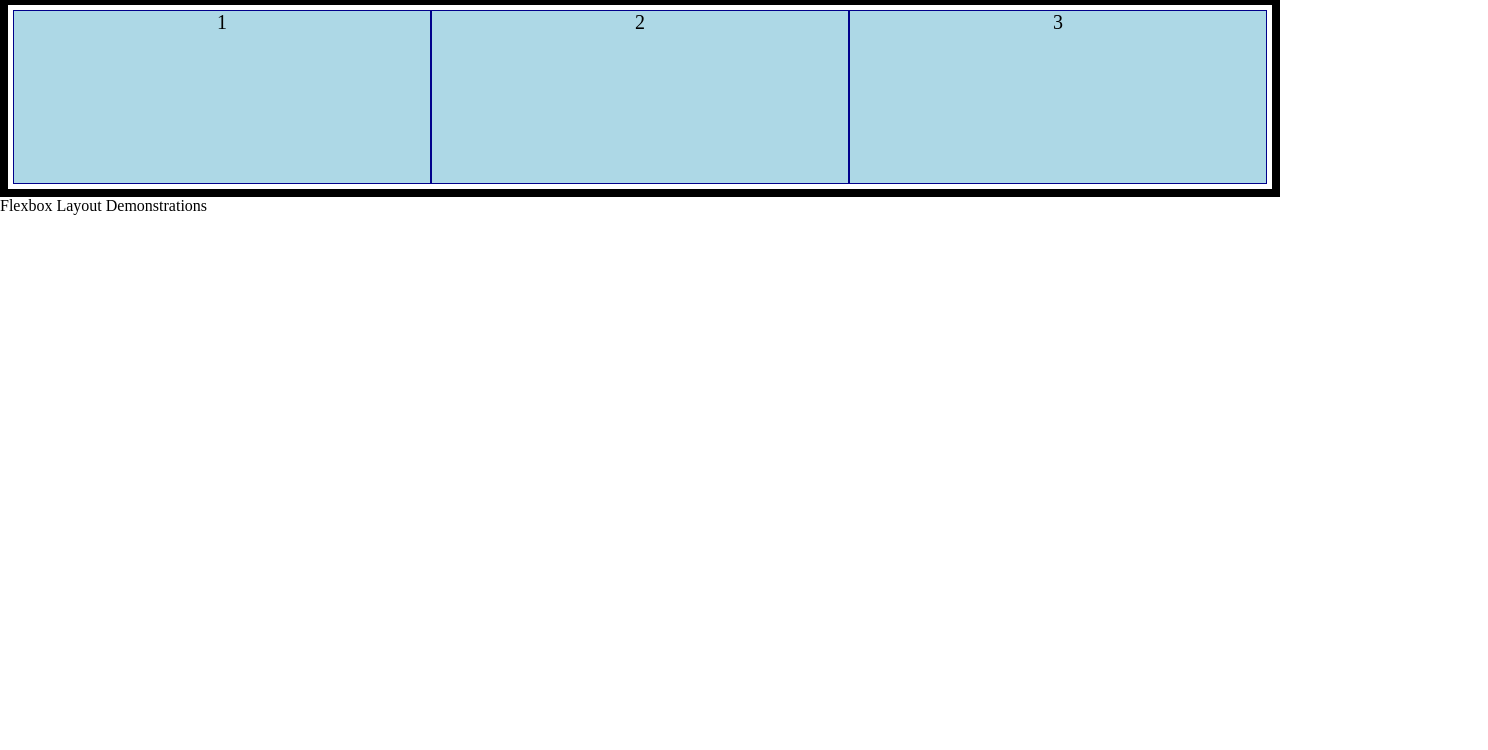
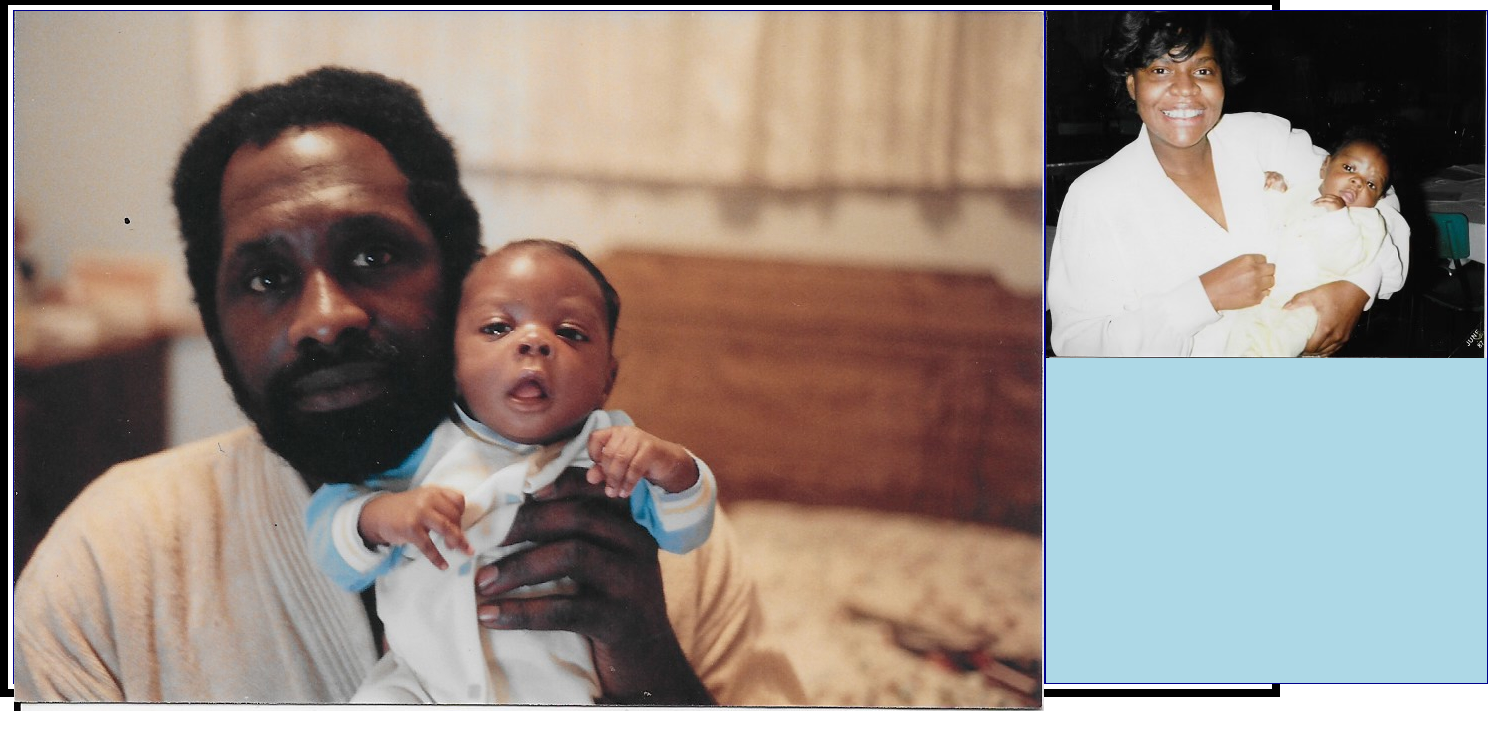
Before and after one commit to MokeBFree/Moke-2-6-25, a plain HTML site: page index.html in a window 1280 px wide. Shown: the part 40-790 px from the top of the page, 1488 px wide, since content can reach past the window. Drawn offline with Linux system fonts and the light colour scheme.

Commit message:
added images

```diff
--- a/index.html
+++ b/index.html
@@ -12,14 +12,35 @@
         <h1>Flexbox Growing & Shrinking</h1>
     </header>
 
-    <section class="flex-container">
-        <div class="flex-item">1</div>
-        <div class="flex-item">2</div>
-        <div class="flex-item">3</div>
+    <!-- <section class="flex-container">
+
+        <div class="flex-item">
+            <img src="/images/dad.jpeg" alt ="dad and me">
+        </div>
+
+        <div class="flex-item">
+            <img src="/images/mom.jpeg" alt="mom and me">
+        </div>
+
+     <div class="flex-item">3</div>
+    </section> -->
+
+    <section class="flex-box">
+
+        <div class="flex-images">
+            <img src="/images/dad.jpeg" alt ="dad and me">
+        </div>
+
+        <div class="flex-images">
+            <img src="/images/mom.jpeg" alt="mom and me">
+        </div>
+
+        <!-- <div class="flex-item">3</div> -->
     </section>
 
+
     <footer>
-        <p>Flexbox Layout Demonstrations</p>
+        <!-- <p>Flexbox Layout Demonstrations</p> -->
     </footer>
 
 </body>
--- a/styles/style.css
+++ b/styles/style.css
@@ -22,3 +22,19 @@
     padding: 20 px;
     flex: 1; /*each item takes equal space*/
 }
+
+.flex-box {
+    display: flex;
+    border: 8px solid black;
+    padding: 5px;
+    height: 700px;
+}
+
+.flex-images {
+    background-color: lightblue;
+    border: 1px solid darkblue;
+    text-align: center;
+    font-size: 20px;
+    padding: 20 px;
+    flex: 1; /*each item takes equal space*/
+}
```
Also changed, not shown: images/dad.jpeg (renamed from images/IMG_2427.jpeg), images/mom.jpeg (renamed from images/IMG_0630.jpeg).
